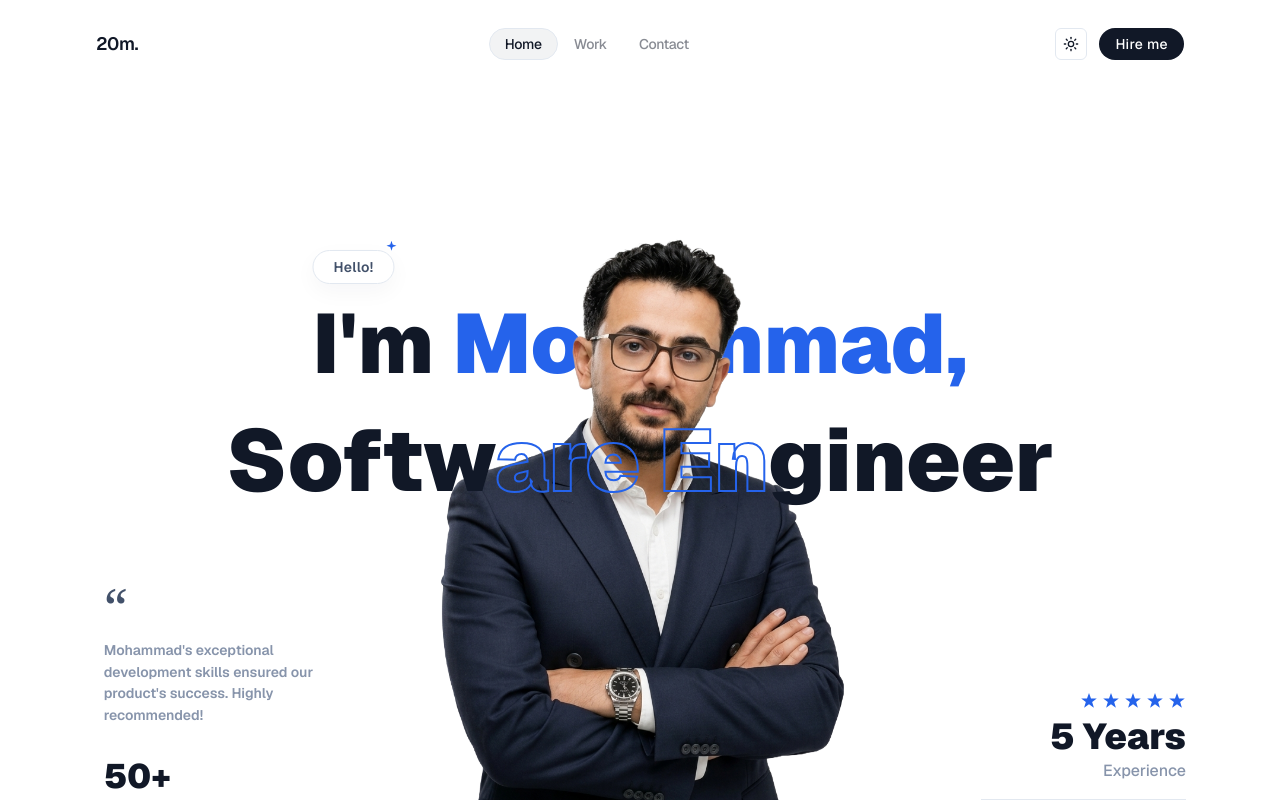
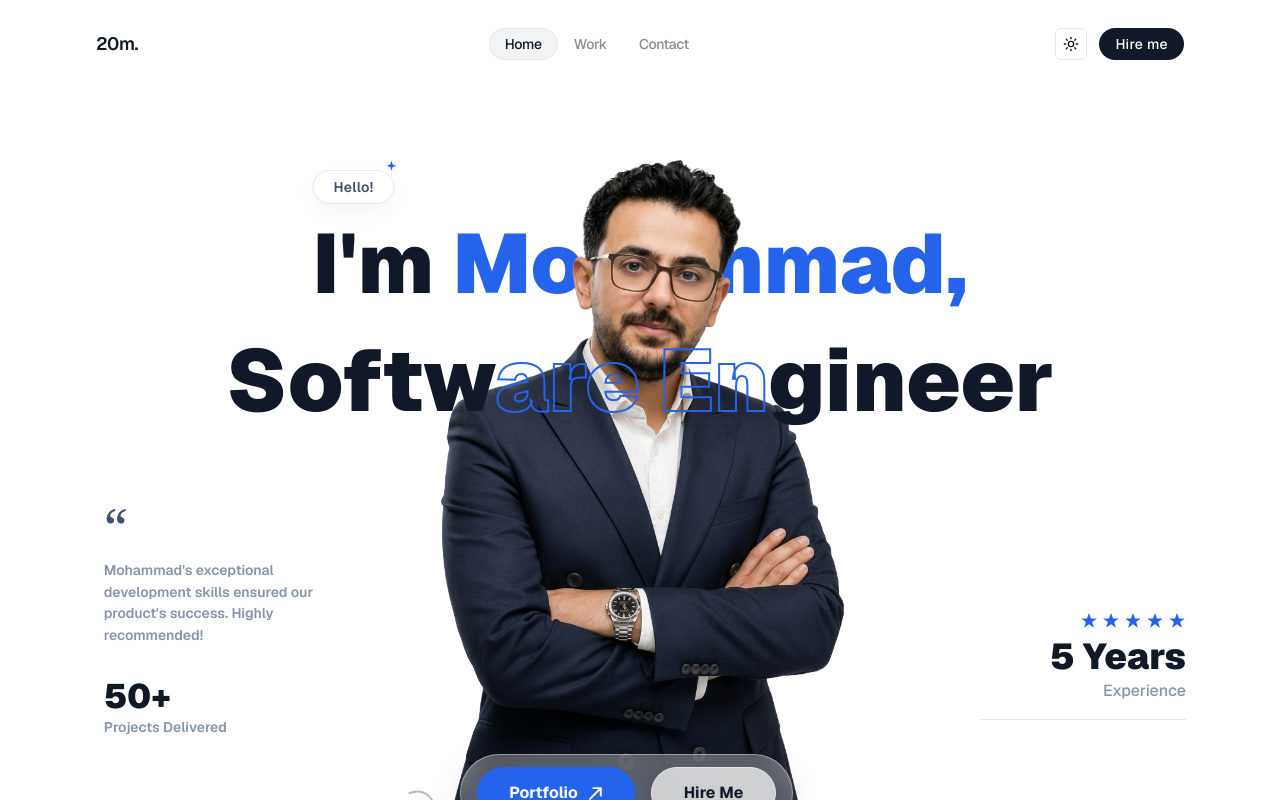
Before and after one commit to sorenammd/portfolio, a Next.js app: page / in a window 1280 px wide. Shown: the top 800 px of the page. Built offline with nearby package versions, Linux system fonts and the light colour scheme.

Commit message:
Update Hero component padding for improved layout consistency

```diff
--- a/components/hero/index.tsx
+++ b/components/hero/index.tsx
@@ -27,7 +27,7 @@ function StarIcon({ className = "h-4.5 w-4.5 text-accent" }: { className?: strin
 
 export default function Hero() {
     return (
-        <section className="relative min-h-screen w-full overflow-hidden bg-background px-5 text-foreground md:px-8 md:pt-40">
+        <section className="relative min-h-screen w-full overflow-hidden bg-background px-5 text-foreground md:px-8 md:pt-20">
             <div className="relative mx-auto flex min-h-screen w-full max-w-7xl flex-col items-center pt-10 md:block md:h-screen md:min-h-185 ">
                 <div className="relative z-30 w-fit md:absolute md:left-1/2 md:top-22.5 md:z-auto md:-translate-x-1/2">
                     <motion.div
```
